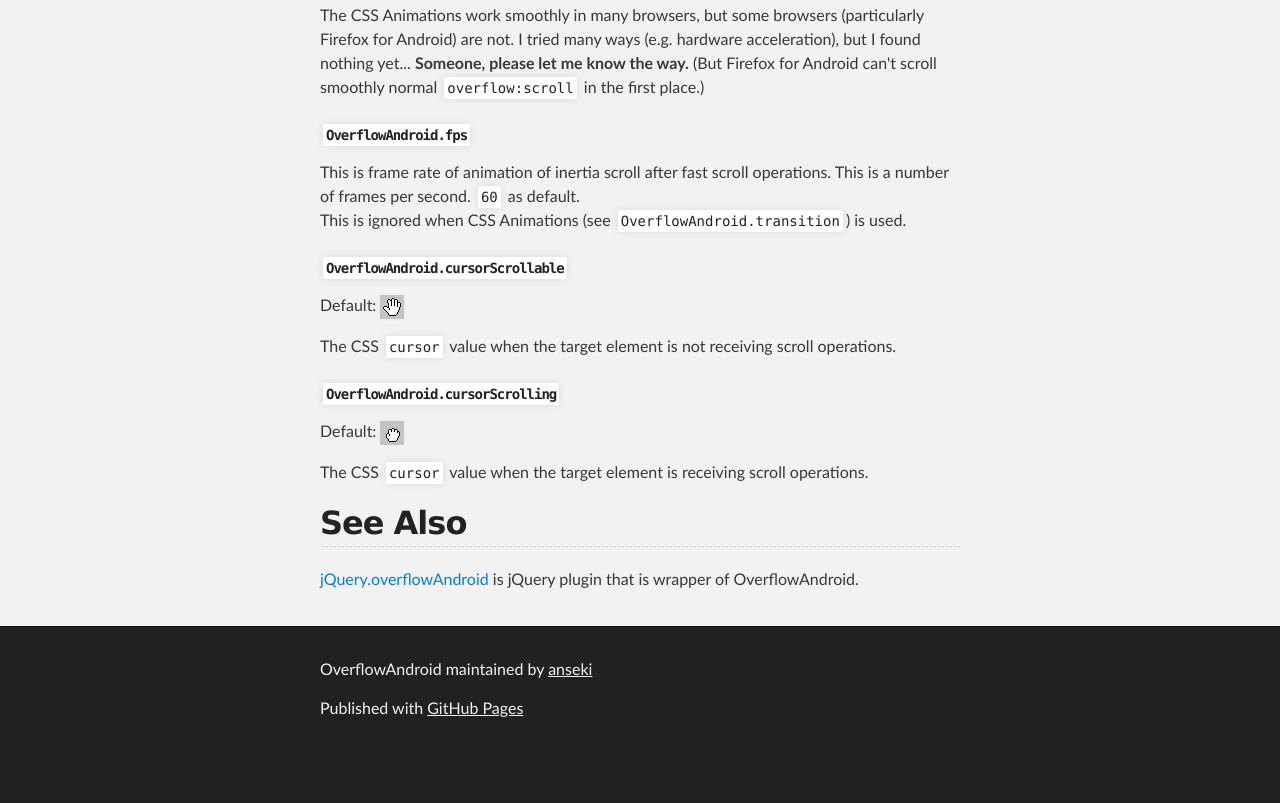
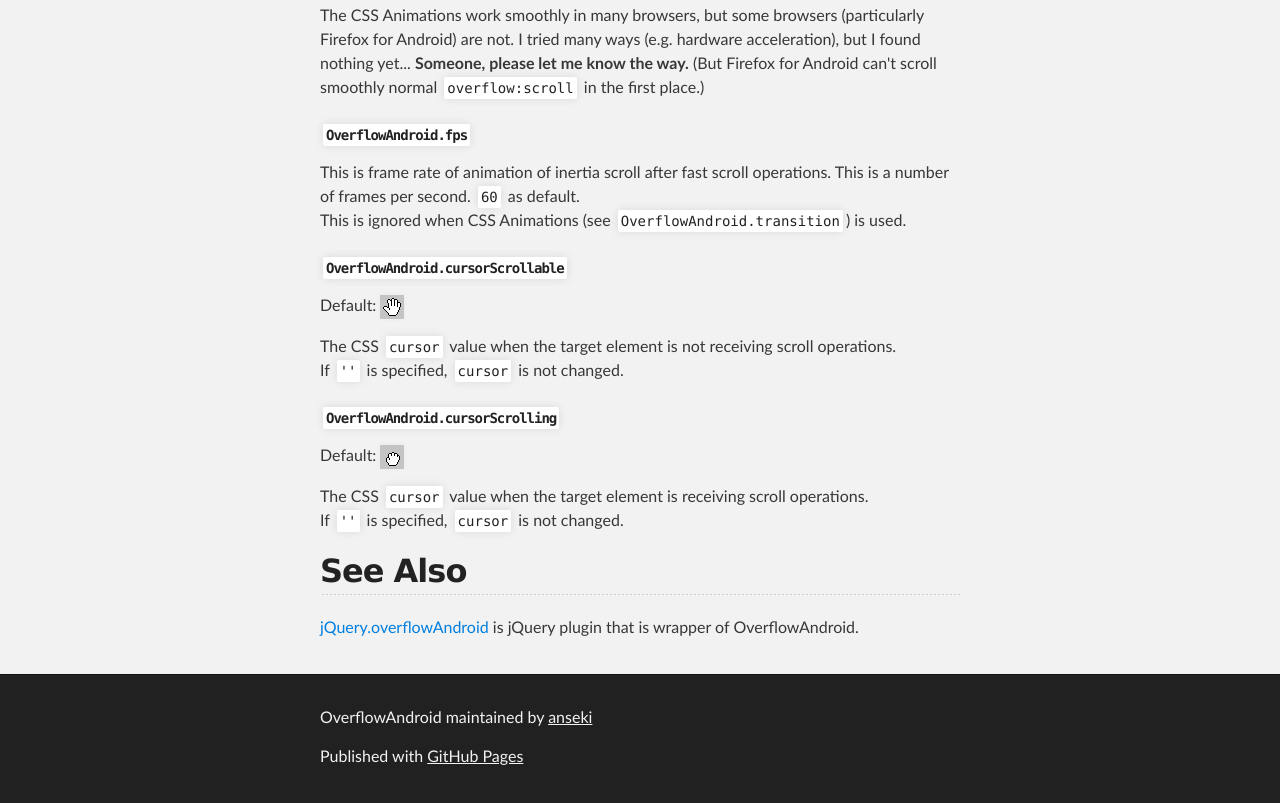
Before and after one commit to anseki/overflow-android, a plain HTML site: page index.html in a window 1280 px wide. Shown: the part 4190-4993 px from the top of the page. Before the commit the page ends 4945 px from the top, so only its background shows below. Drawn offline with nearby package versions, Linux system fonts and the light colour scheme.

Commit message:
Small change README

```diff
--- a/index.html
+++ b/index.html
@@ -208,7 +208,8 @@ This is ignored when CSS Animations (see <code>OverflowAndroid.transition</code>
 
 <p>Default: <img src="images/grab.png" alt="grab"></p>
 
-<p>The CSS <code>cursor</code> value when the target element is not receiving scroll operations.</p>
+<p>The CSS <code>cursor</code> value when the target element is not receiving scroll operations.<br>
+If <code>''</code> is specified, <code>cursor</code> is not changed.</p>
 
 <h3>
 <a name="overflowandroidcursorscrolling" class="anchor" href="#overflowandroidcursorscrolling"><span class="octicon octicon-link"></span></a><code>OverflowAndroid.cursorScrolling</code>
@@ -216,7 +217,8 @@ This is ignored when CSS Animations (see <code>OverflowAndroid.transition</code>
 
 <p>Default: <img src="images/grabbing.png" alt="grabbing"></p>
 
-<p>The CSS <code>cursor</code> value when the target element is receiving scroll operations.</p>
+<p>The CSS <code>cursor</code> value when the target element is receiving scroll operations.<br>
+If <code>''</code> is specified, <code>cursor</code> is not changed.</p>
 
 <h2>
 <a name="see-also" class="anchor" href="#see-also"><span class="octicon octicon-link"></span></a>See Also</h2>
```
